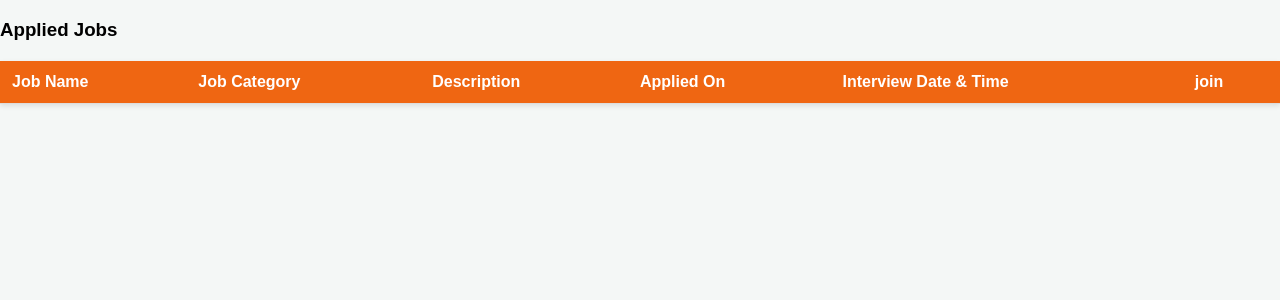
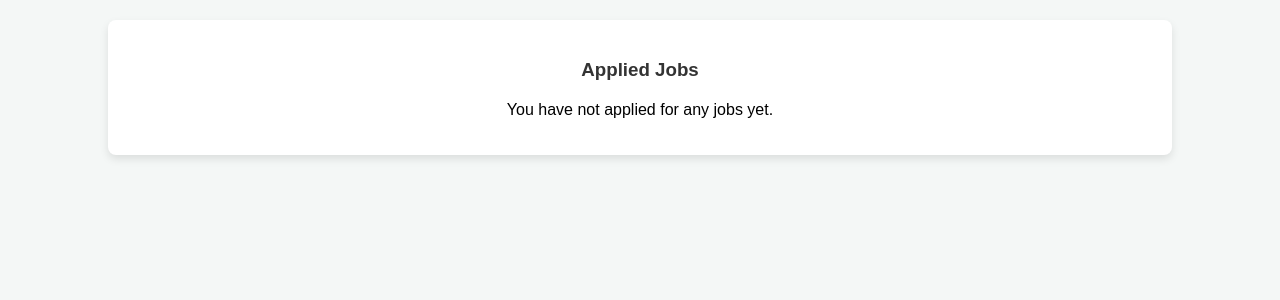
Before and after one commit to NanduPrasad93/ParseSmart, a Django app: page /view_applied_jobs/ in a window 1280 px wide. Shown: the top 300 px of the page. Run offline with Django 5.2, Linux system fonts and the light colour scheme; lists and menus that the app fills with data are empty.

Commit message:
now company can start video con

```diff
--- a/ParserX/templates/applied_jobs.html
+++ b/ParserX/templates/applied_jobs.html
@@ -21,9 +21,10 @@
             border-radius: 8px;
             box-shadow: 0 4px 8px rgba(0, 0, 0, 0.1);
         }
-        h2 {
+        h2, h3 {
             text-align: center;
             color: #333;
+            margin-bottom: 20px;
         }
         table {
             width: 100%;
@@ -47,6 +48,9 @@
             background-color: rgb(17, 1, 1);
             color: white;
         }
+        tr:hover a {
+            color: white;
+        }
         .status-cancelled {
             color: red;
             font-weight: bold;
@@ -63,10 +67,28 @@
         .cancel-btn:hover {
             text-decoration: underline;
         }
+        .interview-btn {
+            display: inline-block;
+            background-color: #4CAF50;
+            color: white;
+            padding: 6px 12px;
+            text-align: center;
+            text-decoration: none;
+            border-radius: 4px;
+        }
+        .interview-btn:hover {
+            background-color: #45a049;
+        }
+        .no-interview {
+            color: #888;
+            font-style: italic;
+        }
     </style>
 </head>
 <body>
+    <div class="container">
         <h3>Applied Jobs</h3>
+        {% if var %}
         <table>
             <thead>
                 <tr>
@@ -75,7 +97,7 @@
                     <th>Description</th>
                     <th>Applied On</th>
                     <th>Interview Date & Time</th>
-                <th>join</th>
+                    <th>Interview</th>
                 </tr>
             </thead>
             <tbody>
@@ -89,19 +111,23 @@
                         {% if job.interview_datetime %}
                             {{ job.interview_datetime }}
                         {% else %}
-                        Not Announced
+                            <span class="no-interview">Not Scheduled</span>
                         {% endif %}
                     </td>
                     <td>
-                    {% if job.interview_url %}
-            <a href="{{ job.interview_url }}" target="_blank">Join Interview</a>
+                        {% if job.interview_url and job.conferencing_status == 1 %}
+                            <a href="{{ job.interview_url }}" target="_blank" class="interview-btn">Join Interview</a>
                         {% else %}
-            <p>No Interview Available</p>
+                            <span class="no-interview">No Interview Available</span>
                         {% endif %}
                     </td>
                 </tr>
                 {% endfor %}
             </tbody>
         </table>
+        {% else %}
+        <p style="text-align: center;">You have not applied for any jobs yet.</p>
+        {% endif %}
+    </div>
 </body>
 </html>
--- a/ParserX/views.py
+++ b/ParserX/views.py
@@ -1113,23 +1113,30 @@ def view_applied_jobs(request):
         return render(request, 'applied_jobs.html', {'var': []})
 
     candidate = get_object_or_404(Candidate, id=candidate_id)
-    applied_jobs = private_Apply_vaccancy.objects.filter(private_can_id=candidate).select_related('private_vaccancy_id')
 
+    # Using select_related to get all related data in a single query
+    applied_jobs = private_Apply_vaccancy.objects.filter(
+        private_can_id=candidate
+    ).select_related('private_vaccancy_id').order_by('-current_date')
 
     job_details = []
     for app in applied_jobs:
         job = app.private_vaccancy_id
+
+        # Debug print to check values
+        print(f"Job ID: {job.id}, URL: {job.videocon_url}, Status: {job.conferencing_status}")
+
         job_details.append({
             'job_name': job.Job_name,
             'job_category': job.Job_category,
             'job_description': job.Job_description,
             'applied_on': app.current_date,
             'interview_datetime': job.interview_datetime,
-            'interview_url': job.videocon_url
+            'interview_url': job.videocon_url,  # Ensure this value is not None
+            'conferencing_status': job.conferencing_status  # Add this field to check status
         })
 
     return render(request, 'applied_jobs.html', {'var': job_details})
-
 
 
 # def view_applied_jobs(request):
```
Also changed, not shown: ParserX/templates/video_conference_company.html (+25 -3 lines), ParserX/templates/view_applicants.html (+1 -13 lines), db.sqlite3. Lines whose indentation alone changed are shown as unchanged.
